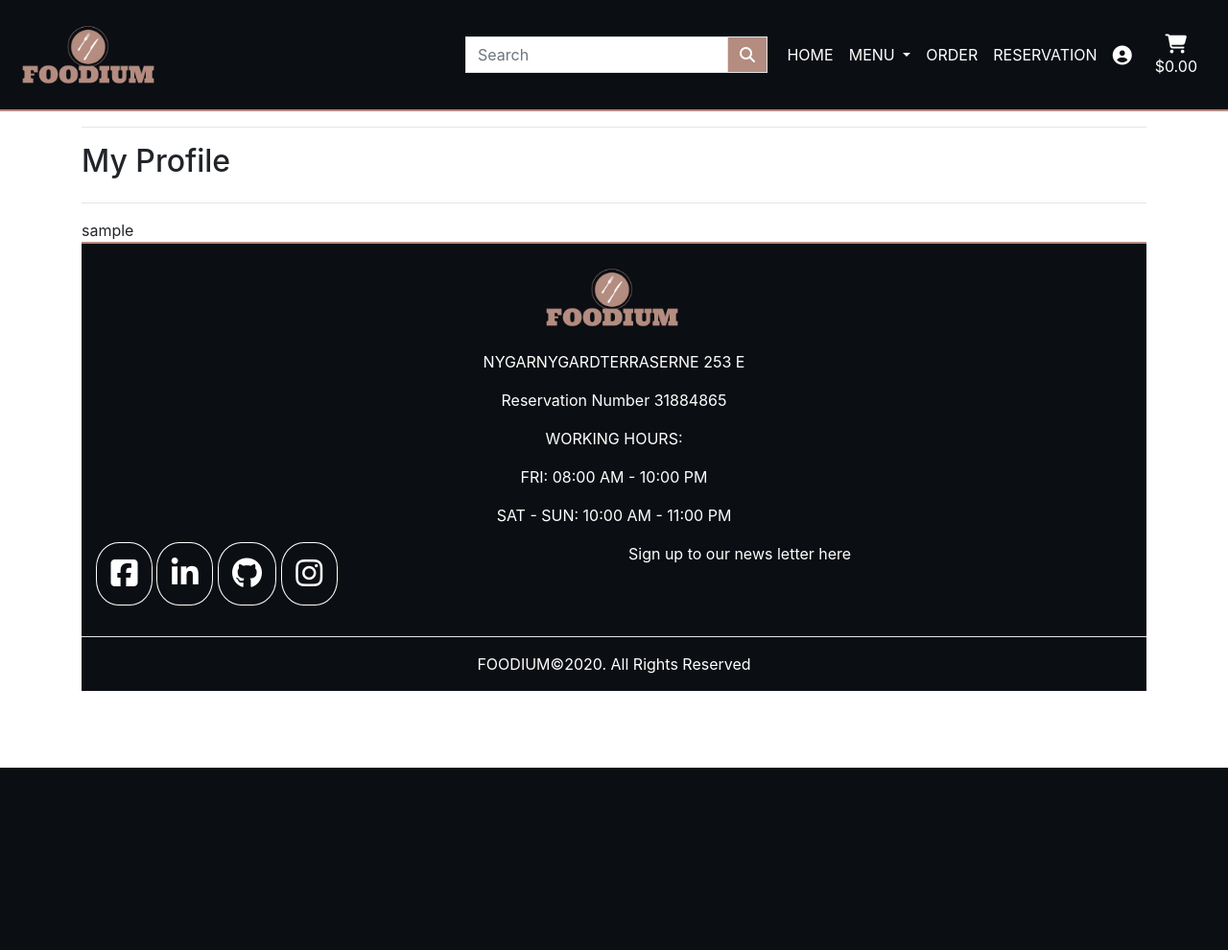
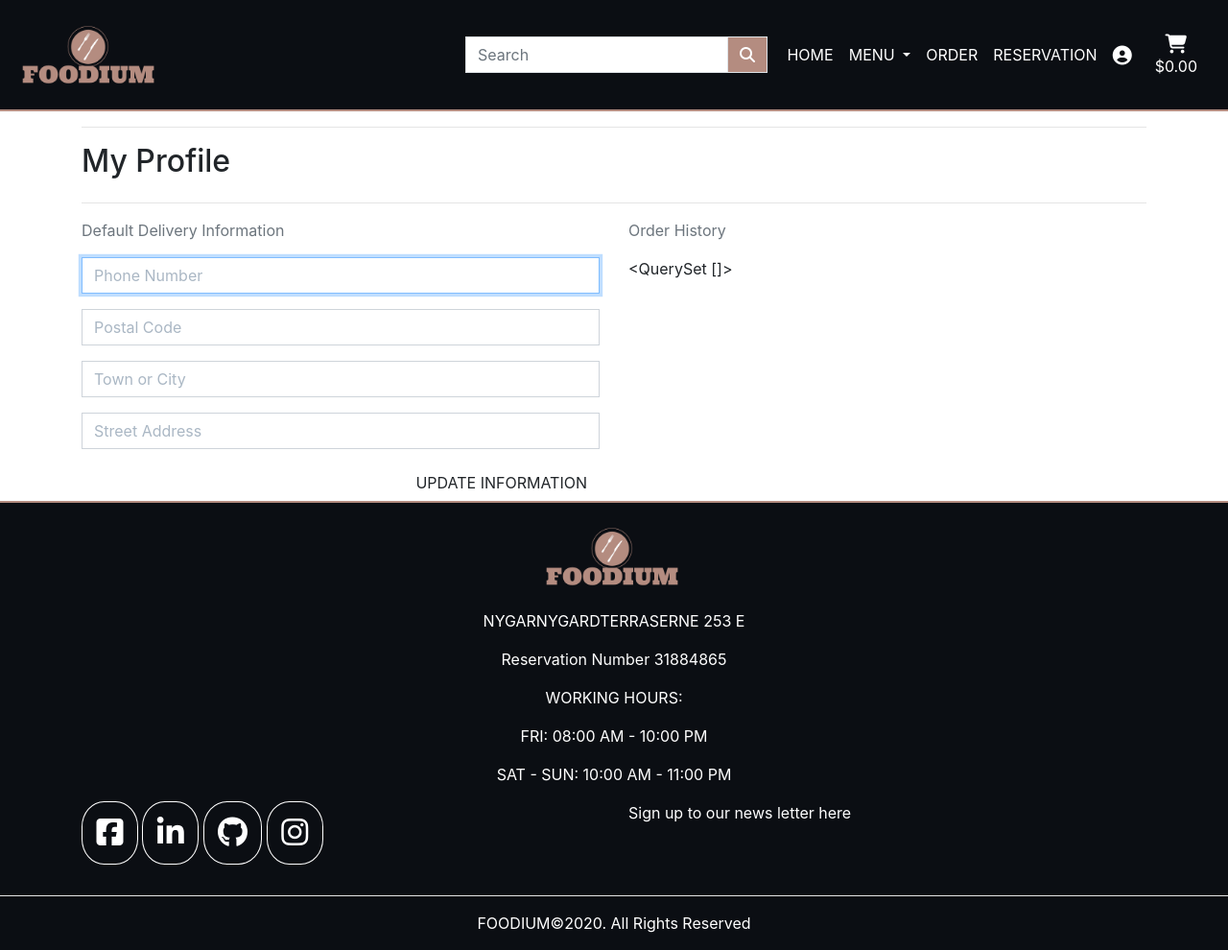
Before and after one commit to Code-Institute-Submissions/foodium_milestone_project_four, a Django app: page /profile/ in a window 1280 px wide. Shown: the whole page at 96% size. Before the commit the page ends 800 px from the top, so only its background shows below. Run offline with Django 3.2, Linux system fonts and the light colour scheme; the visitor is signed in with stand-in values (Sample User, id 1); data comes from the database, SQL or seed files in the repository; data that the repository does not hold is empty; some libraries are stand-ins or nearby versions.

Commit message:
Created forms.py, updated UserProfile Model, profile.html, and profile view function in profiles app

```diff
--- /dev/null
+++ b/profiles/forms.py
@@ -0,0 +1,28 @@
+from django import forms
+from .models import UserProfile
+
+
+class UserProfileForm(forms.ModelForm):
+    class Meta:
+        model = UserProfile
+        exclude = ('user',)
+
+    def __init__(self, *args, **kwargs):
+        """
+        Add placeholders and classes, remove auto-generated
+        labels and set autofocus on first field
+        """
+        super().__init__(*args, **kwargs)
+        placeholders = {
+            'default_phone_number': 'Phone Number',
+            'default_postcode': 'Postal Code',
+            'default_town_or_city': 'Town or City',
+            'default_street_address': 'Street Address',
+        }
+
+        self.fields['default_phone_number'].widget.attrs['autofocus'] = True
+        for field in self.fields:
+            placeholder = placeholders[field]
+            self.fields[field].widget.attrs['placeholder'] = placeholder
+            self.fields[field].widget.attrs['class'] = 'border-black rounded-0 profile-form-input'
+            self.fields[field].label = False
--- a/profiles/models.py
+++ b/profiles/models.py
@@ -13,9 +13,7 @@
     default_phone_number = models.CharField(max_length=20, null=True, blank=True)
     default_postcode = models.CharField(max_length=20, null=True, blank=True)
     default_town_or_city = models.CharField(max_length=40, null=True, blank=True)
-    default_street_address1 = models.CharField(max_length=80, null=True, blank=True)
-    default_street_address2 = models.CharField(max_length=80, null=True, blank=True)
-    default_county = models.CharField(max_length=80, null=True, blank=True)
+    default_street_address = models.CharField(max_length=80, null=True, blank=True)
 
     def __str__(self):
         return self.user.username
--- a/profiles/static/profiles/css/profile.css
+++ b/profiles/static/profiles/css/profile.css
@@ -0,0 +1,7 @@
+#profile-update-form .form-control {
+    color: #000;
+}
+
+#profile-update-form input::placeholder {
+    color: #aab7c4;
+}
--- a/profiles/templates/profiles/profile.html
+++ b/profiles/templates/profiles/profile.html
@@ -23,5 +23,19 @@
                 <hr>
             </div>
         </div>
-        {{ profile }}
+        <div class="row">
+            <div class="col-12 col-lg-6">
+                <p class="text-muted">Default Delivery Information</p>
+                <form class="mt-3" action="{% url 'profile' %}" method="POST" id="profile-update-form">
+                    {% csrf_token %}
+                    {{ form|crispy }}
+                    <button class="btn btn-black rounded-0 text-uppercase float-right">Update Information</button>
+                </form>
+            </div>
+            <div class="col-12 col-lg-6">
+                <p class="text-muted">Order History</p>
+                {{ orders }}
+            </div>
+        </div>
+    </div>
 {% endblock %}
--- a/profiles/views.py
+++ b/profiles/views.py
@@ -1,15 +1,28 @@
 from django.shortcuts import render, get_object_or_404
+from django.contrib import messages
 
 from .models import UserProfile
+from .forms import UserProfileForm
 
 
 def profile(request):
     """ Display the user's profile. """
     profile = get_object_or_404(UserProfile, user=request.user)
 
+    if request.method == 'POST':
+        form = UserProfileForm(request.POST, instance=profile)
+        if form.is_valid():
+            form.save()
+            messages.success(request, 'Profile updated successfully')
+
+    form = UserProfileForm(instance=profile)
+    orders = profile.orders.all()
+
     template = 'profiles/profile.html'
     context = {
-        'profile': profile,
+        'form': form,
+        'orders': orders,
+        'on_profile_page': True
     }
 
     return render(request, template, context)
```
Also changed, not shown: profiles/migrations/0002_auto_20210223_0958.py (added).
